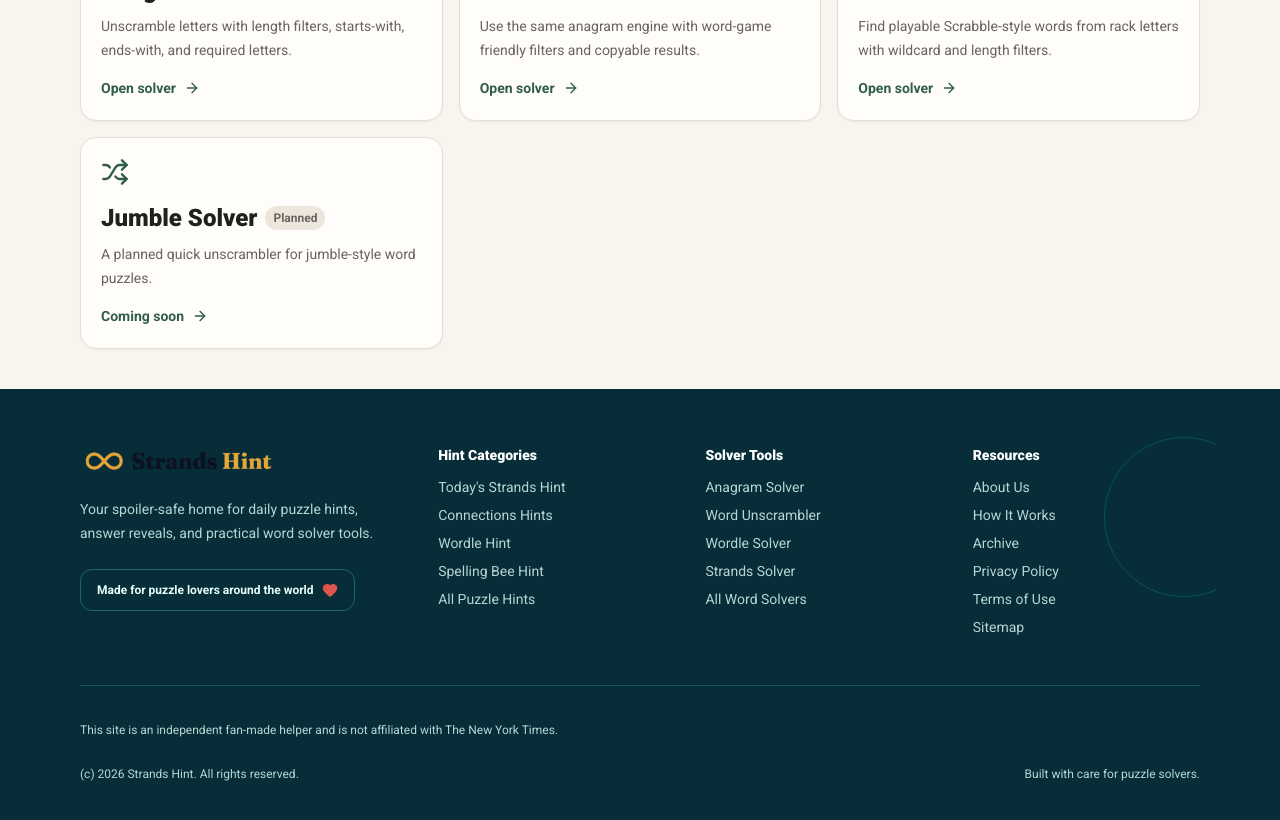
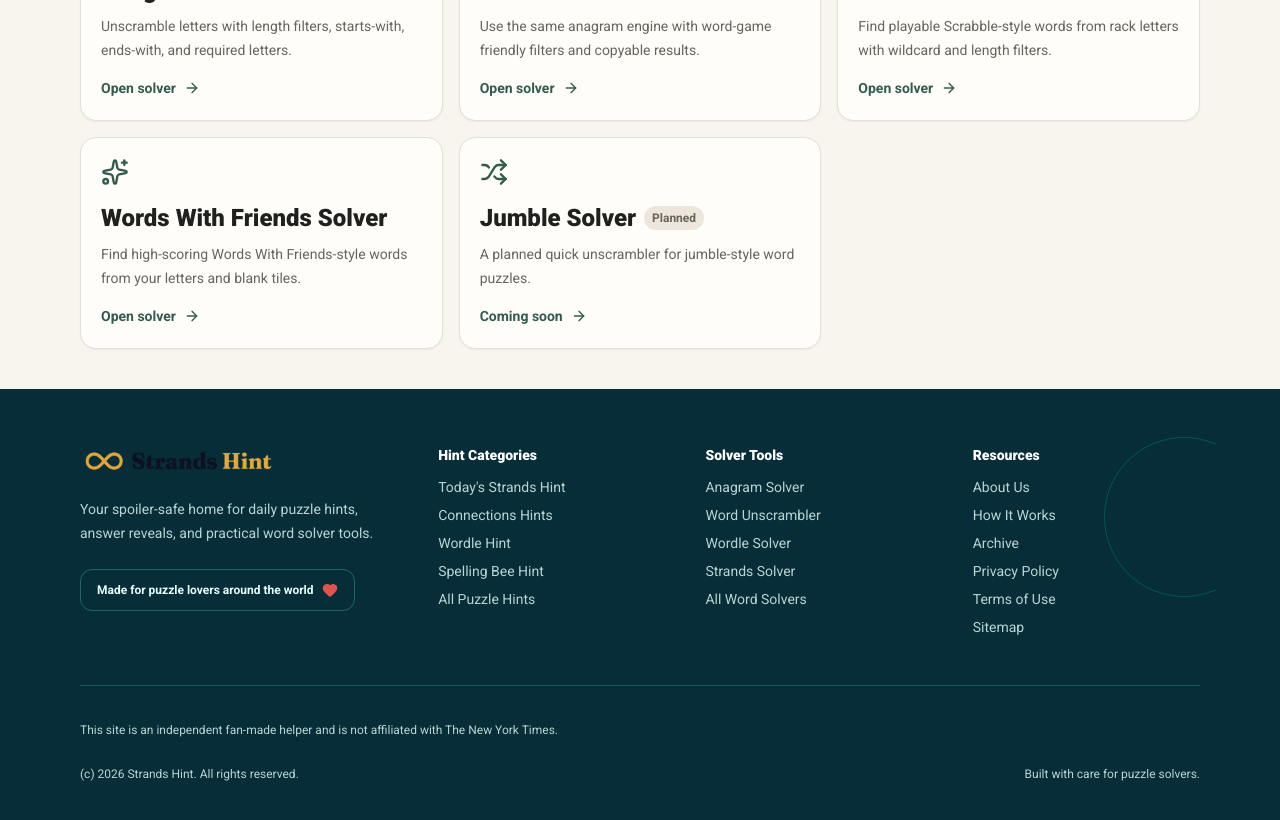
Before and after one commit to heatsing/StrandsHint, a Next.js app: page /all-solvers in a window 1280 px wide. Shown: the part 2120-2940 px from the top of the page. Built offline with nearby package versions, Linux system fonts and the light colour scheme; no server answers.

Commit message:
Add Words With Friends solver page

```diff
--- a/app/layout.tsx
+++ b/app/layout.tsx
@@ -69,7 +69,7 @@
   { href: "/solvers/anagram-solver", label: "Anagram Solver" },
   { href: "/solvers/quordle-solver", label: "Quordle Solver" },
   { href: "/solvers/crossword-solver", label: "Crossword Solver" },
-  { href: "/all-solvers", label: "Words With Friends Solver" },
+  { href: "/solvers/words-with-friends-solver", label: "Words With Friends Solver" },
   { href: "/all-solvers", label: "Jumble Solver" },
 ];
 
--- a/app/solvers/[slug]/page.tsx
+++ b/app/solvers/[slug]/page.tsx
@@ -642,7 +642,7 @@
   );
 }
 
-type WordFinderVariant = "anagram" | "unscrambler" | "scrabble";
+type WordFinderVariant = "anagram" | "unscrambler" | "scrabble" | "wordsWithFriends";
 
 const wordFinderPageConfig = {
   "anagram-solver": {
@@ -772,6 +772,49 @@
       ["Does the solver include two-letter words?", "Yes, the default minimum length is 2 for Scrabble-style searches."],
       ["Is this tool free to use?", "Yes. It is free and runs in your browser."],
       ["Where do the word scores come from?", "Scores use standard English-language tile values for candidate ranking."],
+    ],
+  },
+  "words-with-friends-solver": {
+    variant: "wordsWithFriends",
+    badge: "Word Solver Tool",
+    titlePrefix: "Words With Friends",
+    titleHighlight: "Solver",
+    accent: "#2F80D8",
+    gradient: "linear-gradient(90deg,#2F80D8,#0EA6AA)",
+    intro: "Find the highest scoring Words With Friends words from your letters with smart filtering options.",
+    belowPanels: [
+      {
+        Icon: Star,
+        title: "Letter Values",
+        body: "Words With Friends-style scores: A,E,I,O,R,S,T = 1; D,L,N,U = 2; G,H,Y = 3; B,C,F,M,P,W = 4; V = 5; K = 6; X = 8; J,Q,Z = 10.",
+        accent: "#008F83",
+      },
+      {
+        Icon: Star,
+        title: "Pro Tips",
+        body: "Use high-value letters like J, Q, X, and Z to maximize your score. Look for prefixes and suffixes, consider two-letter words, and save blanks for high-value plays.",
+        accent: "#D99A00",
+      },
+    ],
+    infoCards: [
+      { Icon: FileText, title: "What is Words With Friends?", body: "Learn the basics, rules, and scoring system of WWF.", accent: "#008F83" },
+      { Icon: ListChecks, title: "How to Use the Solver?", body: "Step-by-step guide to find the best words easily.", accent: "#8A57D6" },
+      { Icon: Star, title: "Key Features", body: "Powerful features that make our solver stand out.", accent: "#2F80D8" },
+      { Icon: Trophy, title: "Why Use Our Solver?", body: "Discover the benefits of using our smart solver tool.", accent: "#3FA34D" },
+      { Icon: Users, title: "Who Can Use This Tool?", body: "Perfect for players of all skill levels and ages.", accent: "#F06423" },
+    ],
+    related: [
+      { href: "/solvers/anagram-solver", label: "Anagram Solver", text: "Find words from mixed letters and maximize your score.", Icon: RefreshCw, accent: "#008F83", cta: "Use Anagram Solver" },
+      { href: "/solvers/word-unscrambler", label: "Word Unscrambler", text: "Unscramble letters instantly and find all possible words.", Icon: Shuffle, accent: "#D99A00", cta: "Use Unscrambler" },
+      { href: "/solvers/scrabble-word-finder", label: "Scrabble Word Finder", text: "Find valid Scrabble words and top-scoring plays.", Icon: ListChecks, accent: "#3FA34D", cta: "Find Words" },
+      { href: "/all-solvers", label: "Pattern Solver", text: "Find words that match your pattern or known letters.", Icon: ClipboardList, accent: "#E0544F", cta: "Use Pattern Solver" },
+    ],
+    faq: [
+      ["Is this Words With Friends Solver free to use?", "Yes. It runs in your browser and does not require an account."],
+      ["How accurate are the words and scores?", "Words come from the local dictionary and scores use a Words With Friends-style letter value table."],
+      ["Can I use this solver on mobile devices?", "Yes. The input, filters, and results are responsive for phone and desktop screens."],
+      ["Does the solver support blank tiles?", "Yes. Use ? or a space as a blank tile."],
+      ["How often is the word list updated?", "The current release uses a compact local word list that can be expanded with a larger licensed dictionary later."],
     ],
   },
 } as const;
@@ -1286,7 +1329,7 @@
   if (solver.inputType === "wordle" && solver.wordLength) return <WordleLengthSolverPage solver={solver} />;
   if (solver.slug === "letter-box-solver") return <LetterBoxSolverPage />;
   if (solver.slug === "spelling-bee-solver") return <SpellingBeeSolverPage />;
-  if (solver.slug === "anagram-solver" || solver.slug === "word-unscrambler" || solver.slug === "scrabble-word-finder") return <WordFinderMarketingPage solver={solver} />;
+  if (solver.slug === "anagram-solver" || solver.slug === "word-unscrambler" || solver.slug === "scrabble-word-finder" || solver.slug === "words-with-friends-solver") return <WordFinderMarketingPage solver={solver} />;
   const path = `/solvers/${solver.slug}`;
   const related = solver.relatedSolvers.map(getSolver).filter(Boolean);
   const faq = [
--- a/components/solvers/WordFinderToolClient.tsx
+++ b/components/solvers/WordFinderToolClient.tsx
@@ -6,7 +6,7 @@
 import { solveAnagrams } from "@/lib/word-game-solvers";
 import { CopyButton } from "./CopyButton";
 
-type Variant = "anagram" | "unscrambler" | "scrabble";
+type Variant = "anagram" | "unscrambler" | "scrabble" | "wordsWithFriends";
 
 const copy = {
   anagram: {
@@ -36,12 +36,22 @@
     min: "2",
     max: "15",
   },
+  wordsWithFriends: {
+    label: "Your Letters",
+    placeholder: "Enter your letters (e.g., ABCDEFG)",
+    button: "Find Words",
+    advanced: "Advanced Options",
+    helper: "Use ? or spacebar for blank tiles",
+    min: "2",
+    max: "15",
+  },
 } satisfies Record<Variant, Record<string, string>>;
 
 const accents = {
   anagram: "#E34B83",
   unscrambler: "#2F80D8",
   scrabble: "#008F83",
+  wordsWithFriends: "#2F80D8",
 } satisfies Record<Variant, string>;
 
 function scoreScrabble(word: string) {
@@ -53,6 +63,20 @@
     K: 5,
     J: 8, X: 8,
     Q: 10, Z: 10,
+  };
+  return word.split("").reduce((total, letter) => total + (scores[letter] || 0), 0);
+}
+
+function scoreWordsWithFriends(word: string) {
+  const scores: Record<string, number> = {
+    A: 1, E: 1, I: 1, O: 1, R: 1, S: 1, T: 1,
+    D: 2, L: 2, N: 2, U: 2,
+    G: 3, H: 3, Y: 3,
+    B: 4, C: 4, F: 4, M: 4, P: 4, W: 4,
+    V: 5,
+    K: 6,
+    X: 8,
+    J: 10, Q: 10, Z: 10,
   };
   return word.split("").reduce((total, letter) => total + (scores[letter] || 0), 0);
 }
@@ -80,6 +104,9 @@
     });
     if (variant === "scrabble") {
       return [...found].sort((a, b) => scoreScrabble(b) - scoreScrabble(a) || b.length - a.length || a.localeCompare(b));
+    }
+    if (variant === "wordsWithFriends") {
+      return [...found].sort((a, b) => scoreWordsWithFriends(b) - scoreWordsWithFriends(a) || b.length - a.length || a.localeCompare(b));
     }
     return found;
   }, [letters, minLength, maxLength, required, startsWith, endsWith, searched, variant]);
@@ -150,7 +177,7 @@
           type="button"
           onClick={() => setSearched(true)}
           className="inline-flex h-14 items-center justify-center gap-3 rounded-xl px-6 text-base font-black text-white shadow-sm"
-          style={{ background: variant === "anagram" ? "linear-gradient(90deg,#EA70B0,#F16678)" : variant === "unscrambler" ? "linear-gradient(90deg,#0EA6AA,#2F80D8)" : "#008F83" }}
+          style={{ background: variant === "anagram" ? "linear-gradient(90deg,#EA70B0,#F16678)" : variant === "unscrambler" || variant === "wordsWithFriends" ? "linear-gradient(90deg,#2F80D8,#0EA6AA)" : "#008F83" }}
         >
           <Search className="h-5 w-5" />
           {copy[variant].button}
@@ -176,7 +203,7 @@
           {searched && !results.length ? <p className="text-sm leading-6 text-[#68645E]">No matches yet. Try more letters, a wildcard, or wider filters.</p> : null}
           {results.slice(0, 160).map((word) => (
             <span key={word} className="rounded-full border border-[#E5DED3] bg-[#FFFDF9] px-3 py-1.5 font-mono text-sm font-black text-[#142436]">
-              {word}{variant === "scrabble" ? ` · ${scoreScrabble(word)}` : ""}
+              {word}{variant === "scrabble" ? ` - ${scoreScrabble(word)}` : ""}{variant === "wordsWithFriends" ? ` - ${scoreWordsWithFriends(word)}` : ""}
             </span>
           ))}
         </div>
--- a/data/solver-registry.ts
+++ b/data/solver-registry.ts
@@ -168,6 +168,20 @@
     implemented: true,
   },
   {
+    slug: "words-with-friends-solver",
+    name: "Words With Friends Solver",
+    shortDescription: "Find high-scoring Words With Friends-style words from your letters and blank tiles.",
+    category: "Word Finders",
+    icon: "sparkles",
+    inputType: "anagram",
+    relatedSolvers: ["anagram-solver", "word-unscrambler", "scrabble-word-finder"],
+    seo: {
+      title: "Words With Friends Solver - Find High-Scoring Words",
+      description: "Use a Words With Friends solver to find word candidates from your letters, blank tiles, and smart filters.",
+    },
+    implemented: true,
+  },
+  {
     slug: "jumble-solver",
     name: "Jumble Solver",
     shortDescription: "A planned quick unscrambler for jumble-style word puzzles.",
--- a/scripts/smoke.mjs
+++ b/scripts/smoke.mjs
@@ -25,6 +25,7 @@
   "solvers/scrabble-word-finder/index.html",
   "solvers/quordle-solver/index.html",
   "solvers/crossword-solver/index.html",
+  "solvers/words-with-friends-solver/index.html",
   "hints/strands/2026-08-02/index.html",
   "archive/index.html",
   "admin/puzzles/new/index.html",
@@ -55,6 +56,7 @@
   ["solvers/scrabble-word-finder/index.html", ["Scrabble Word Finder", "Find Words", "Letter Values", "FAQPage", "BreadcrumbList"]],
   ["solvers/quordle-solver/index.html", ["Quordle Solver", "Known Letters", "Pro Tips", "Frequently Asked", "FAQPage", "BreadcrumbList"]],
   ["solvers/crossword-solver/index.html", ["Crossword Solver", "Solve Clue", "Pattern Examples", "FAQPage", "BreadcrumbList"]],
+  ["solvers/words-with-friends-solver/index.html", ["Words With Friends Solver", "Find Words", "Letter Values", "FAQPage", "BreadcrumbList"]],
   ["hints/strands/2026-08-02/index.html", ["Strands hints for 2026-08-02", "Reveal short hint", "Reveal answers", "FAQPage", "BreadcrumbList"]],
   ["admin/puzzles/new/index.html", ["noindex", "Slug preview", "Copy JSON"]],
   ["admin/daily/new/index.html", ["noindex", "Generate a daily SEO JSON entry", "Generated daily JSON", "Copy JSON"]],
@@ -90,7 +92,7 @@
 
   const sitemap = readOutFile("sitemap.xml");
   if (sitemap.includes("/admin")) fail("sitemap.xml should not include admin URLs");
-  for (const route of ["/", "/all-solvers", "/daily-hints", "/today", "/todays-strands-answer", "/strands-hints", "/strands-solver", "/strands-spangram-helper", "/strands-word-finder", "/archive", "/today/wordle-hints", "/today/connections-hints", "/today/strands-hints", "/hints/connections", "/solvers/wordle-solver", "/solvers/spelling-bee-solver", "/solvers/anagram-solver", "/solvers/word-unscrambler", "/solvers/scrabble-word-finder", "/solvers/quordle-solver", "/solvers/crossword-solver", "/hints/strands/2026-08-02"]) {
+  for (const route of ["/", "/all-solvers", "/daily-hints", "/today", "/todays-strands-answer", "/strands-hints", "/strands-solver", "/strands-spangram-helper", "/strands-word-finder", "/archive", "/today/wordle-hints", "/today/connections-hints", "/today/strands-hints", "/hints/connections", "/solvers/wordle-solver", "/solvers/spelling-bee-solver", "/solvers/anagram-solver", "/solvers/word-unscrambler", "/solvers/scrabble-word-finder", "/solvers/quordle-solver", "/solvers/crossword-solver", "/solvers/words-with-friends-solver", "/hints/strands/2026-08-02"]) {
     if (!sitemap.includes(`https://strandshint.net${route}`)) fail(`sitemap.xml is missing ${route}`);
   }
 }
```
Also changed, not shown: scripts/browser-audit.mjs (+7 -0 lines).
